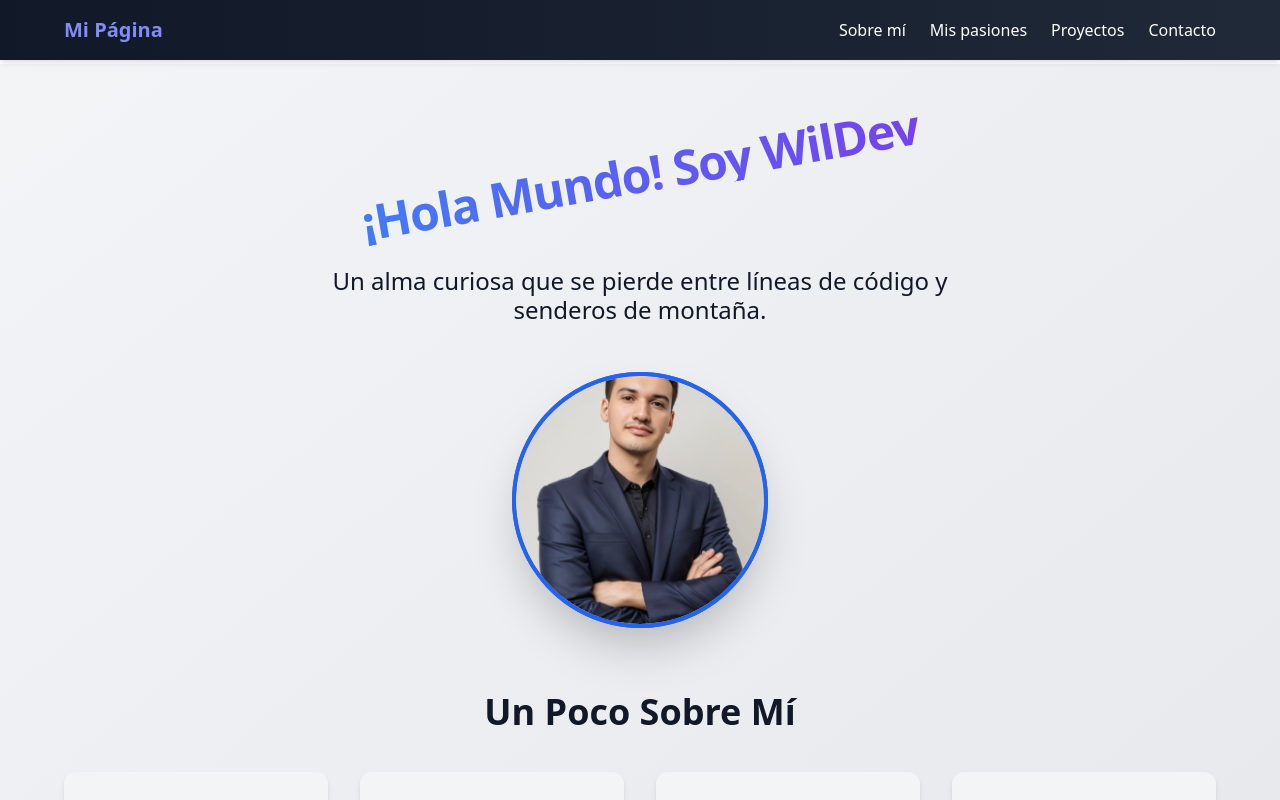
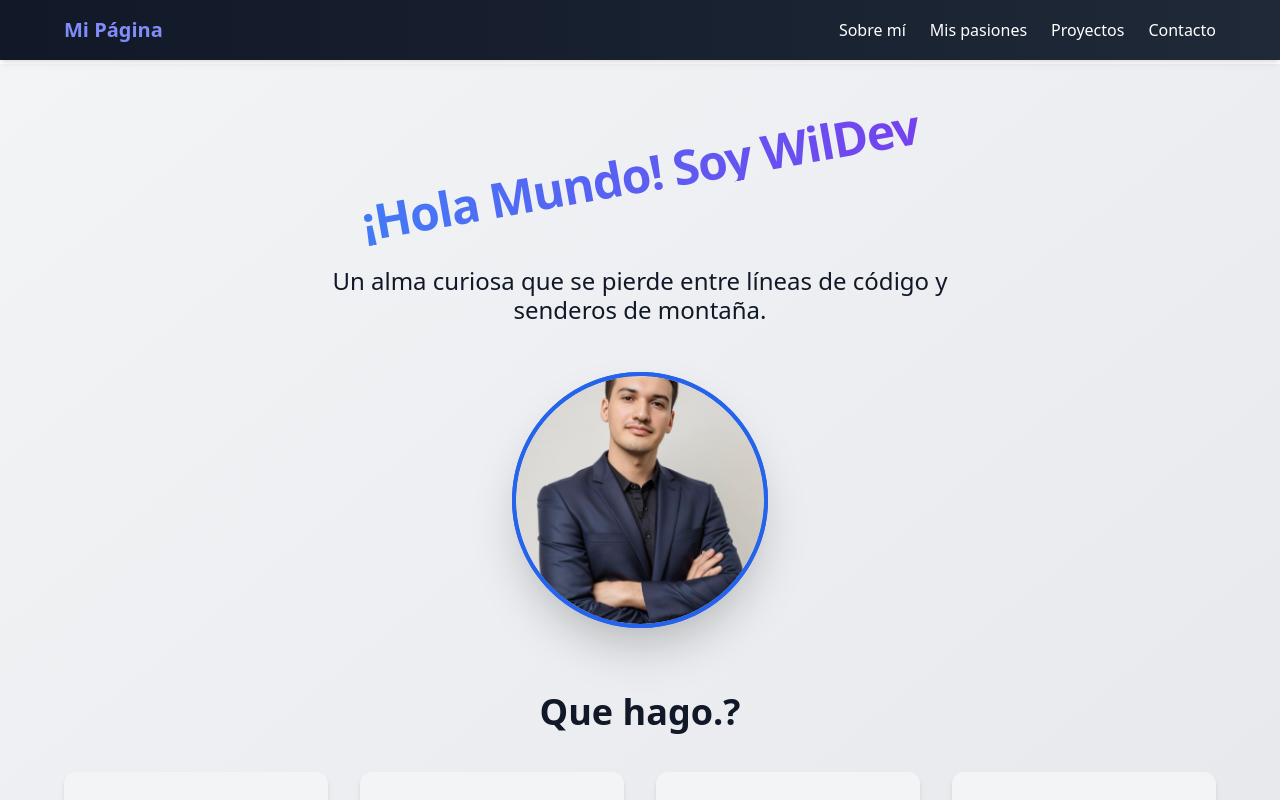
Before and after one commit to WildoFari/My-personal-page, a Next.js app: page / in a window 1280 px wide. Shown: the top 800 px of the page. Built offline with nearby package versions, Linux system fonts and the light colour scheme.

Commit message:
Que hago add

```diff
--- a/src/sections/About.tsx
+++ b/src/sections/About.tsx
@@ -112,7 +112,7 @@ export default function About() {
 
       <div ref={ref} className="mt-16 max-w-6xl mx-auto">
         <h3 className="text-4xl font-semibold text-center mb-10 text-gray-900 dark:text-white">
-          Un Poco Sobre Mí
+          Que hago.?
         </h3>
         <motion.div
           className="grid grid-cols-2 md:grid-cols-4 gap-8"
```
